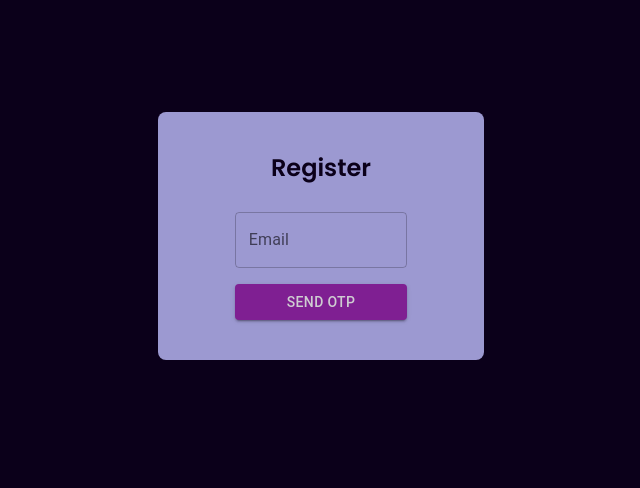
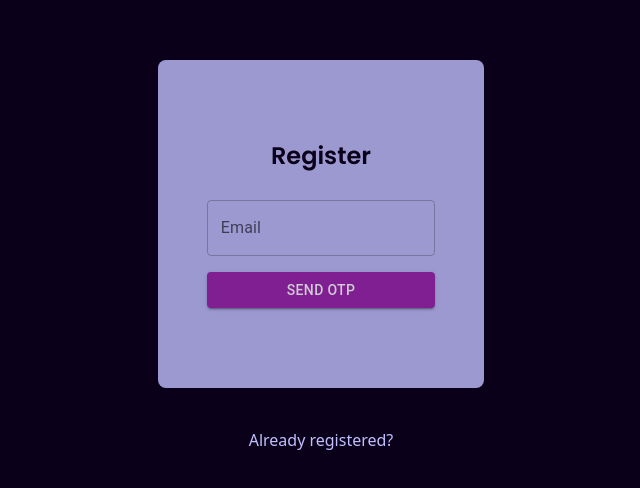
Before and after one commit to Jayanti2919/ThirdEye, a React (Vite) app in the folder client/: page /register in a window 1280 px wide. Shown: the part 164-652 px from the top of the page, without its empty margins (319-959 px from the left). Built offline with nearby package versions, Linux system fonts and the light colour scheme.

Commit message:
frontend for login and register added

```diff
--- a/client/src/App.jsx
+++ b/client/src/App.jsx
@@ -1,7 +1,9 @@
 import {Navigate, Route, Routes} from 'react-router-dom';
-import Login from './pages/login';
+import Login from './pages/Login';
 import Landing from './pages/Landing';
-import Register from './/pages/Register';
+import Register from './pages/Register';
+import Home from './pages/Home';
+import OTPVerification from './pages/OTPVerification';
 
 export default function App() {
   return (
@@ -9,7 +11,10 @@ export default function App() {
       <Routes>
         <Route path='/' element={<Landing />}/>
         <Route path='/login' element={<Login />}/>
-        <Route path='/Register' element={<Register />}/>
+        <Route path='/verifyOtp' element={<OTPVerification />}/>
+        <Route path='/register' element={<Register />}/>
+        <Route path='/home' element={<Home />}/>
+
       </Routes>
     </div>
   )
--- /dev/null
+++ b/client/src/components/Card.jsx
@@ -0,0 +1,25 @@
+import React from 'react'
+import TextField from "@mui/material/TextField";
+import Button from '@mui/material/Button';
+
+const Card = ({cardLabel, txtLabel, buttonLabel, setAction, handleSubmit}) => {
+  return (
+    <div className="text-primary flex justify-center items-center h-fit w-full m-10 md:px-24">
+      <div className="h-fit w-full lg:w-[30%] bg-secondary opacity-80 font-poppins py-20 flex flex-col rounded-lg gap-7 items-center">
+        <h2 className="text-2xl font-semibold ">{cardLabel}</h2>
+        <form className="w-full flex justify-center items-center flex-col gap-4">
+          <TextField id="outlined-basic" label={txtLabel} variant="outlined" color="secondary" size="medium" sx={{ width: '70%' }}
+            onChange={(e)=>{
+              setAction(e.target.value)
+            }}
+          />
+          <Button variant="contained" color='secondary' sx={{ width: '70%' }}
+          onClick={handleSubmit}
+          >{buttonLabel}</Button>
+        </form>
+      </div>
+    </div>
+  )
+}
+
+export default Card
--- /dev/null
+++ b/client/src/pages/Home.jsx
@@ -0,0 +1,9 @@
+import React from 'react'
+
+const Home = () => {
+  return (
+    <div>Home</div>
+  )
+}
+
+export default Home
--- a/client/src/pages/Login.jsx
+++ b/client/src/pages/Login.jsx
@@ -1,32 +1,40 @@
 import React, { useState } from "react";
-import TextField from "@mui/material/TextField";
-import Button from '@mui/material/Button';
+import Card from '../components/Card'
 import axios from "axios";
+import { useNavigate } from "react-router-dom";
+
 
 const Login = () => {
   const [Email, setEmail] = useState("")
-  const handleSendOTP=async(e)=>{
+  const nav = useNavigate()
+  const handleSendOTP = async (e) => {
     e.preventDefault()
-    console.log(Email)
-    axios.post('http://localhost:8080/user/loginOTP',{email:Email}).then((r)=>console.log(r)).catch((e)=>console.log(e))
+    axios.post(`${import.meta.env.VITE_API_URL}/user/loginOTP`, { email: Email }).then((r) => {
+      alert(r.data.message)
+      if (r.data.message === 'OTP sent successfully') {
+        nav('/verifyOtp', {
+          state: {
+            email: Email,
+            cardLabel: "Login"
+          }
+        }
+        )
+      } else if (r.data.message === 'User not found') {
+        nav('/register')
+      }
+    }).catch((e) => console.log(e))
   }
 
   return (
-    <div className="text-primary flex justify-center items-center h-screen p-10 md:px-24">
-      <div className="h-fit w-full lg:w-[30%] bg-secondary opacity-80 font-poppins p-10 flex flex-col rounded-lg gap-7 items-center">
-        <h2 className="text-2xl font-semibold ">Login</h2>
-        <form className="w-full flex justify-center items-center flex-col gap-4">
-          <TextField id="outlined-basic" label="Email" variant="outlined" color="secondary" size="medium" sx={{ width: '70%' }}
-            onChange={(e)=>{
-              setEmail(e.target.value)
-            }}
-          />
-          <Button variant="contained" color='secondary' sx={{ width: '70%' }}
-          onClick={handleSendOTP}
-          >Send OTP</Button>
-        </form>
-      </div>
+    <div className="h-screen flex items-center justify-center flex-col">
+
+      <Card cardLabel="Login" txtLabel="Email" buttonLabel="Send OTP" setAction={setEmail} handleSubmit={handleSendOTP} />
+      <span className="text-secondary cursor-pointer hover:text-[#ffffff]" onClick={(e)=>{
+        e.preventDefault()
+        nav("/register")
+      }}>Not registered yet?</span>
     </div>
+
   );
 };
 
--- /dev/null
+++ b/client/src/pages/OTPVerification.jsx
@@ -0,0 +1,42 @@
+import React, { useEffect, useState } from 'react'
+import { useLocation, useNavigate } from 'react-router-dom'
+import Card from '../components/Card'
+import axios from 'axios'
+const OTPVerification = () => {
+    const [otp, setOtp] = useState("")
+    const loc=useLocation()
+    const nav=useNavigate()
+    let email, cardLabel
+    useEffect(() => {
+        if(loc.state===null){
+            nav("/login")
+        }
+
+    }, [])
+    if(loc.state){
+        email=loc.state.email
+        cardLabel=loc.state.cardLabel
+    }
+    console.log(email, cardLabel)
+    const handleVerify=()=>{
+        if(cardLabel==='Login'){
+            axios.post(`${import.meta.env.VITE_API_URL}/user/verifyloginOTP`,{
+                email:email,
+                otp:otp
+            }).then((r)=>{
+                if(r.data.message==='OTP verified successfully'){
+                    nav('/home')
+                }
+            }).catch(e=>{
+                console.log(e)
+            })
+        } else if(cardLabel==='Register'){
+
+        }
+    }
+  return (
+    <Card cardLabel={cardLabel} txtLabel="Enter OTP" buttonLabel="Verify OTP" setAction={setOtp} handleSubmit={handleVerify}/>
+  )
+}
+
+export default OTPVerification
--- a/client/src/pages/Register.jsx
+++ b/client/src/pages/Register.jsx
@@ -1,31 +1,36 @@
 import React, { useState } from "react";
-import TextField from "@mui/material/TextField";
-import Button from '@mui/material/Button';
+import Card from '../components/Card'
 import axios from "axios";
+import { useNavigate } from "react-router-dom";
+
 
 const Register = () => {
   const [Email, setEmail] = useState("")
-  const handleSendOTP=async(e)=>{
+  const nav = useNavigate()
+  const handleSendOTP = async (e) => {
     e.preventDefault()
-    console.log(Email)
-    axios.post('http://localhost:8080/user/RegisterOTP',{email:Email}).then((r)=>console.log(r)).catch((e)=>console.log(e))
+    axios.post(`${import.meta.env.VITE_API_URL}/register/sendOTP`, { email: Email }).then((r) => {
+      alert(r.data.message)
+      if (r.data.message === 'OTP sent successfully') {
+        nav('/verifyOtp', {
+          state: {
+            email: Email,
+            cardLabel: "Register"
+          }
+        }
+        )
+      }
+    }).catch((e) => console.log(e))
   }
 
   return (
-    <div className="text-primary flex justify-center items-center h-screen p-10 md:px-24">
-      <div className="h-fit w-full lg:w-[30%] bg-secondary opacity-80 font-poppins p-10 flex flex-col rounded-lg gap-7 items-center">
-        <h2 className="text-2xl font-semibold ">Register</h2>
-        <form className="w-full flex justify-center items-center flex-col gap-4">
-          <TextField id="outlined-basic" label="Email" variant="outlined" color="secondary" size="medium" sx={{ width: '70%' }}
-            onChange={(e)=>{
-              setEmail(e.target.value)
-            }}
-          />
-          <Button variant="contained" color='secondary' sx={{ width: '70%' }}
-          onClick={handleSendOTP}
-          >Send OTP</Button>
-        </form>
-      </div>
+    <div className="h-screen flex items-center justify-center flex-col">
+
+      <Card cardLabel="Register" txtLabel="Email" buttonLabel="Send OTP" setAction={setEmail} handleSubmit={handleSendOTP} />
+      <span className="text-secondary cursor-pointer hover:text-[#ffffff]" onClick={(e)=>{
+        e.preventDefault()
+        nav("/login")
+      }}>Already registered?</span>
     </div>
   );
 };
```
